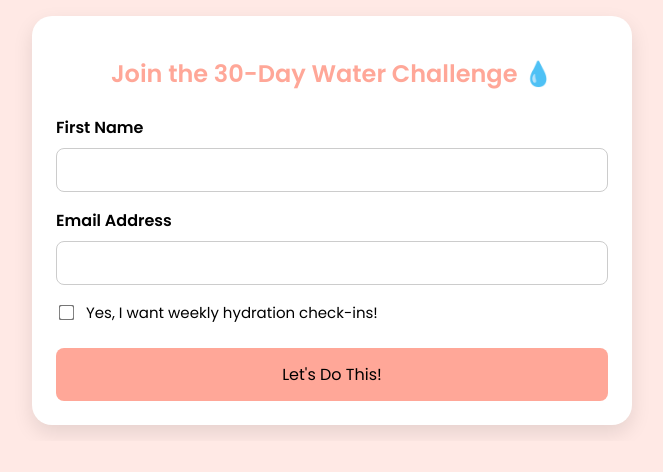
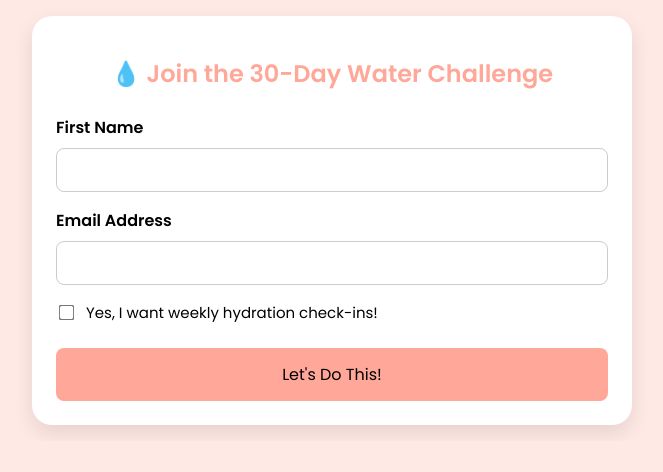
Before and after one commit to MenoHello/30-day-water-challenge, a plain HTML site: page index.html in a window 1280 px wide. Shown: the whole page, without its empty margins (308-971 px from the left). Drawn offline with Linux system fonts and the light colour scheme.

Commit message:
Update index.html

```diff
--- a/index.html
+++ b/index.html
@@ -106,7 +106,7 @@
 </head>
 <body>
   <div class="form-container">
-    <h1>Join the 30-Day Water Challenge 💧</h1>
+    <h1>💧 Join the 30-Day Water Challenge</h1>
     <form id="hydrationForm">
       <label for="firstname">First Name</label>
       <input type="text" id="firstname" name="firstname" required>
```
